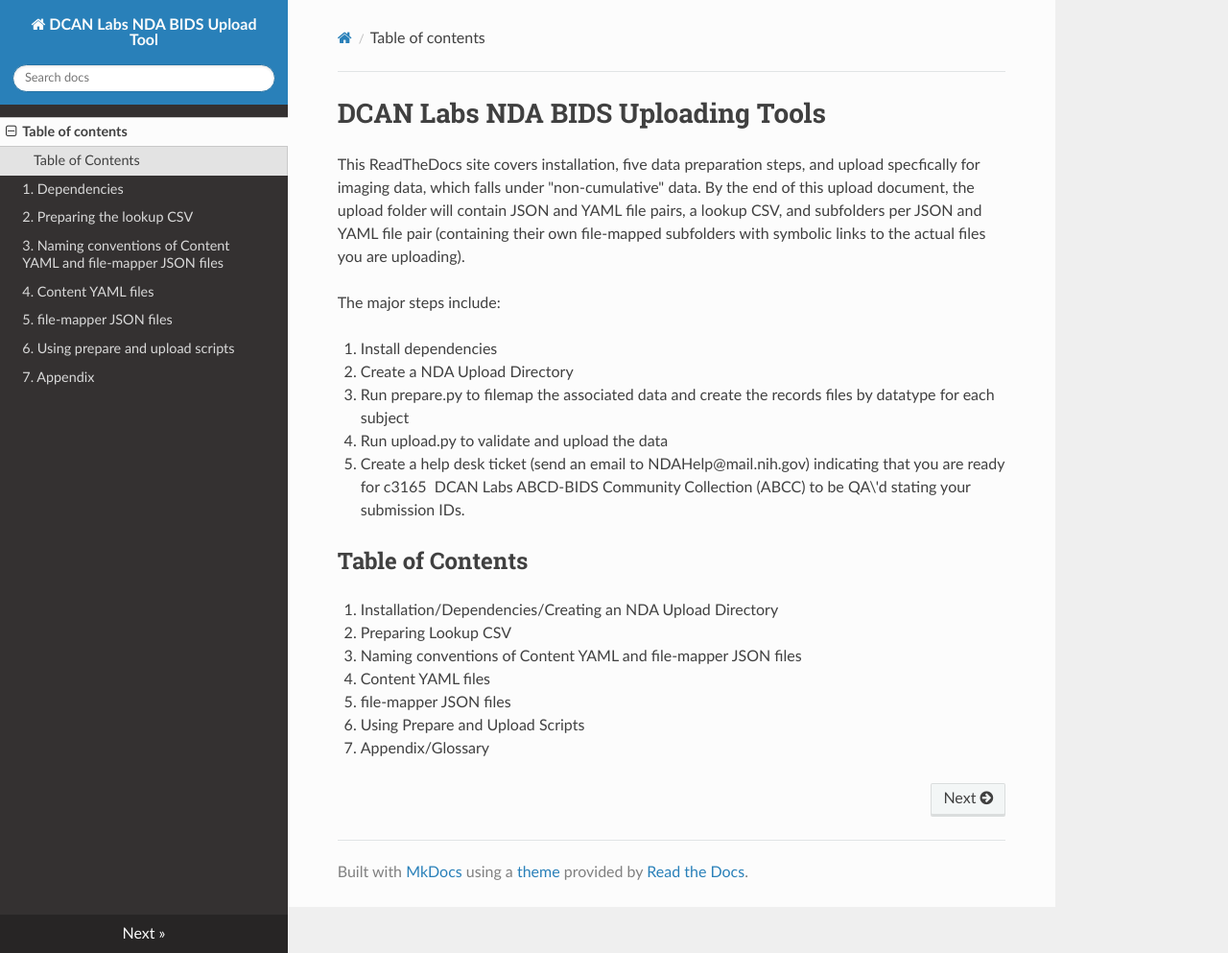
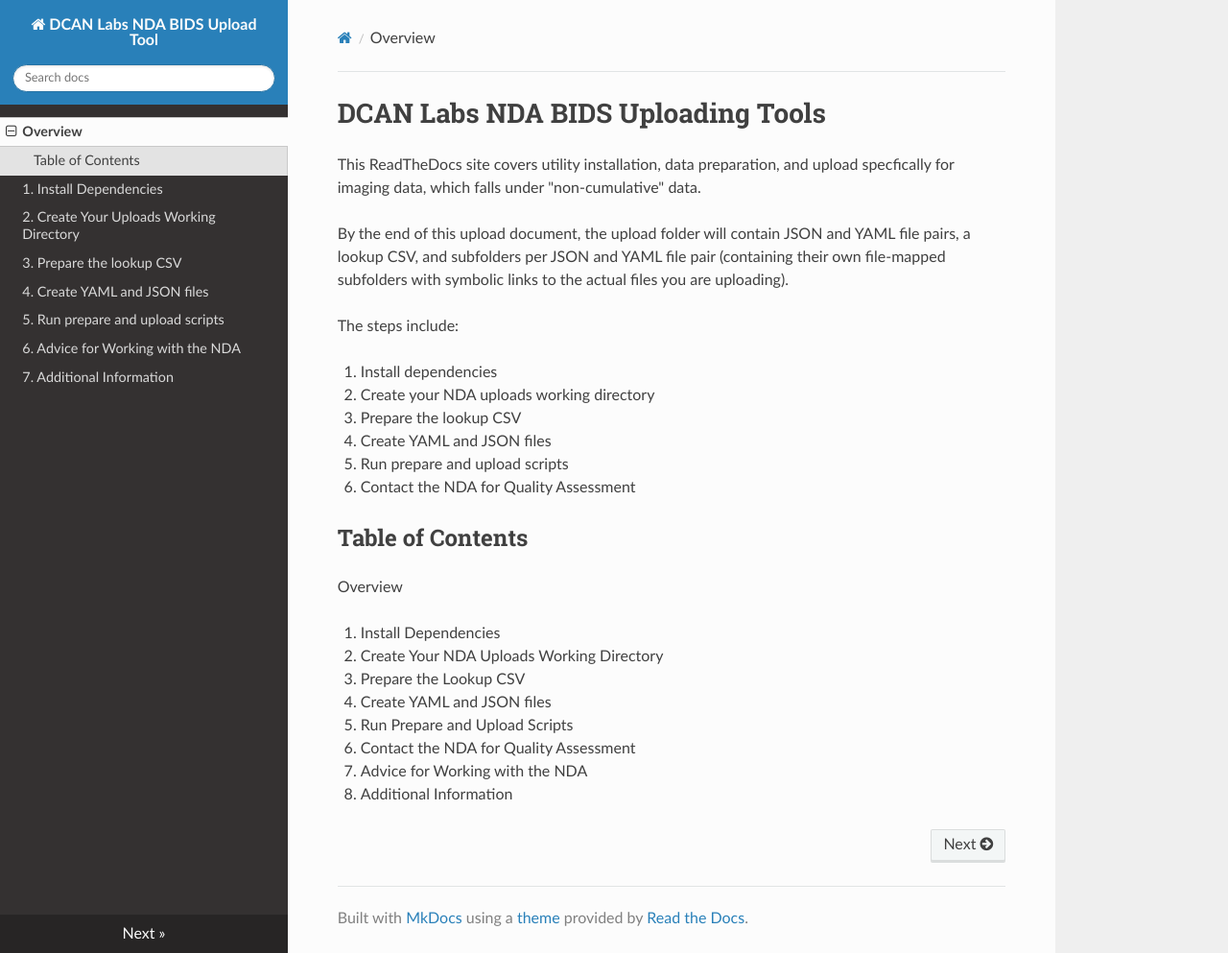
Before and after one commit to DCAN-Labs/nda-bids-upload, an MkDocs documentation site: the page built from docs/index.md, in a window 1280 px wide and 993 px high. Shown: the whole window at 96% size. Built offline with MkDocs 1.6.1, drawn with Linux system fonts in a browser that asks for light colours; nearby versions of some CDN libraries.

Commit message:
restructure

```diff
--- a/docs/index.md
+++ b/docs/index.md
@@ -1,39 +1,45 @@
 # DCAN Labs NDA BIDS Uploading Tools
 
-This ReadTheDocs site covers installation, five data preparation steps, and
+This ReadTheDocs site covers utility installation, data preparation, and
 upload specfically for imaging data, which falls under "non-cumulative"
-data. By the end of this upload document, the upload folder will contain
+data.
+
+By the end of this upload document, the upload folder will contain
 JSON and YAML file pairs, a lookup CSV, and subfolders per JSON and YAML
 file pair (containing their own file-mapped subfolders with symbolic
 links to the actual files you are uploading).
 
-The major steps include:
+The steps include:
 
 1.  Install dependencies
 
-2.  Create a NDA Upload Directory
+2.  Create your NDA uploads working directory
 
-3.  Run prepare.py to filemap the associated data and create the records
-    files by datatype for each subject
+3.  Prepare the lookup CSV
 
-4.  Run upload.py to validate and upload the data
+4. Create YAML and JSON files
 
-5.  Create a help desk ticket (send an email to NDAHelp@mail.nih.gov)
-    indicating that you are ready for c3165  DCAN Labs ABCD-BIDS
-    Community Collection (ABCC) to be QA\'d stating your submission IDs.
+5. Run prepare and upload scripts
+
+6. Contact the NDA for Quality Assessment
+
 
 ## Table of Contents
 
-1.  Installation/Dependencies/Creating an NDA Upload Directory
+Overview
 
-2.  Preparing Lookup CSV
+1. Install Dependencies
 
-3.  Naming conventions of Content YAML and file-mapper JSON files
+2. Create Your NDA Uploads Working Directory
 
-4.  Content YAML files
+3. Prepare the Lookup CSV
 
-5.  file-mapper JSON files
+4. Create YAML and JSON files
 
-6.  Using Prepare and Upload Scripts
+5. Run Prepare and Upload Scripts
 
-7.  Appendix/Glossary
+6. Contact the NDA for Quality Assessment
+
+7. Advice for Working with the NDA
+
+8. Additional Information
--- a/mkdocs.yml
+++ b/mkdocs.yml
@@ -4,11 +4,11 @@
   - search
 docs_dir: docs
 nav:
-  - Table of contents: index.md
-  - 1. Dependencies: dependencies.md
-  - 2. Preparing the lookup CSV: lookup.md
-  - 3. Naming conventions of Content YAML and file-mapper JSON files: conventions.md
-  - 4. Content YAML files: yamls.md
-  - 5. file-mapper JSON files: jsons.md
-  - 6. Using prepare and upload scripts: scripts.md
-  - 7. Appendix: appendix.md
+  - Overview: index.md
+  - 1. Install Dependencies: dependencies.md
+  - 2. Create Your Uploads Working Directory: workingdirectory.md
+  - 3. Prepare the lookup CSV: lookup.md
+  - 4. Create YAML and JSON files: metadatafiles.md
+  - 5. Run prepare and upload scripts: scripts.md
+  - 6. Advice for Working with the NDA: nda.md
+  - 7. Additional Information: additionalinformation.md
```
Also changed, not shown: docs/additionalinformation.md (added, +41 -0 lines), docs/nda.md (added).
